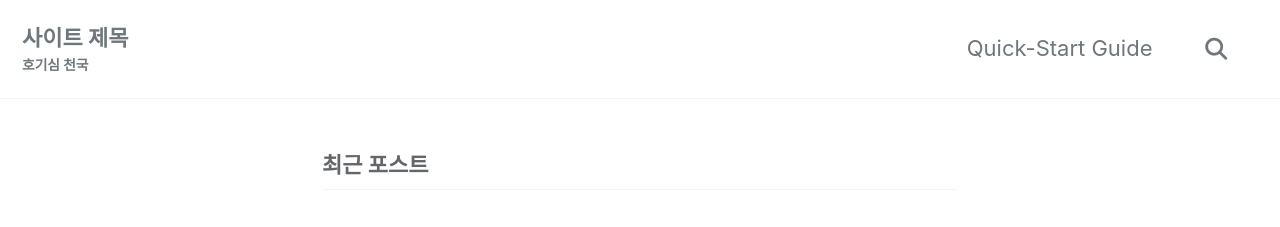
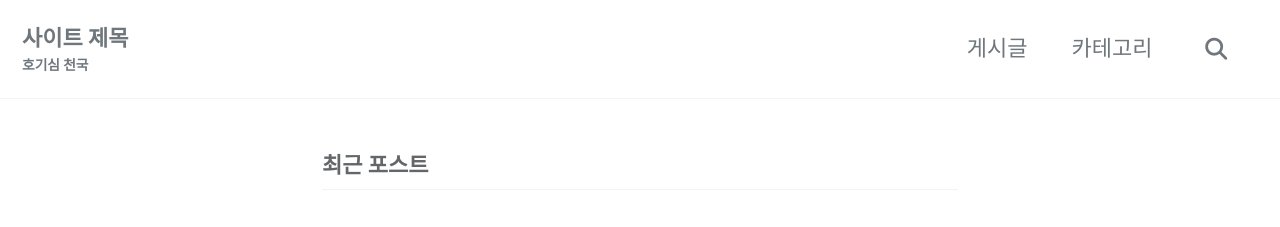
Before and after one commit to eui20n/eui20n.github.io, a Jekyll site: the page built from index.markdown, in a window 1280 px wide. Shown: the top 227 px of the page. Built offline with Jekyll 4.4.1, drawn with Linux system fonts in a browser that asks for light colours; cached includes are drawn as plain includes; the list of posts is cut into pages by our own code.

Commit message:
네비바 설정

```diff
--- a/_data/navigation.yml
+++ b/_data/navigation.yml
@@ -1,12 +1,6 @@
 # main links
 main:
-  - title: "Quick-Start Guide"
-    url: https://mmistakes.github.io/minimal-mistakes/docs/quick-start-guide/
-  # - title: "About"
-  #   url: https://mmistakes.github.io/minimal-mistakes/about/
-  # - title: "Sample Posts"
-  #   url: /year-archive/
-  # - title: "Sample Collections"
-  #   url: /collection-archive/
-  # - title: "Sitemap"
-  #   url: /sitemap/
+  - title: "게시글"
+    url: /posts/
+  - title: "카테고리"
+    url: /categories/
--- /dev/null
+++ b/_pages/categories.markdown
@@ -0,0 +1,5 @@
+---
+title: "카테고리"
+permalink: /categories/
+layout: categories
+---
--- /dev/null
+++ b/_pages/posts.markdown
@@ -0,0 +1,5 @@
+---
+title: "글 목록"
+permalink: /posts/
+layout: posts
+---
```
